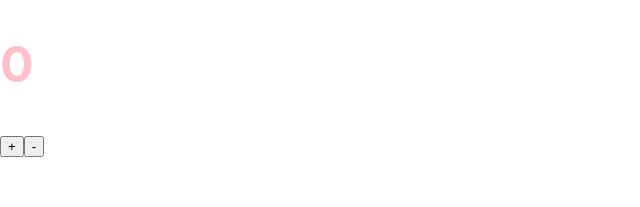
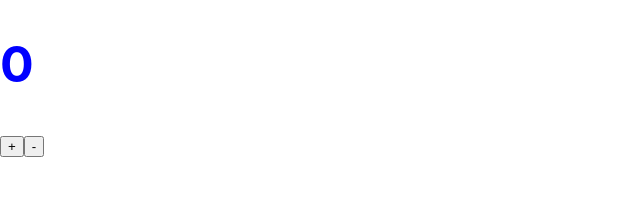
Before and after one commit to somesanity/webHook, a React (Create React App) app: page / in a window 1280 px wide. Shown: the top 207 px of the page, without its empty margins (0-640 px from the left). Built offline with nearby package versions, Linux system fonts and the light colour scheme.

Commit message:
change color to blue

```diff
--- a/src/App.css
+++ b/src/App.css
@@ -1,4 +1,4 @@
 body {
   font-size: 25px;
-  color: pink;
+  color: blue;
 }
```
